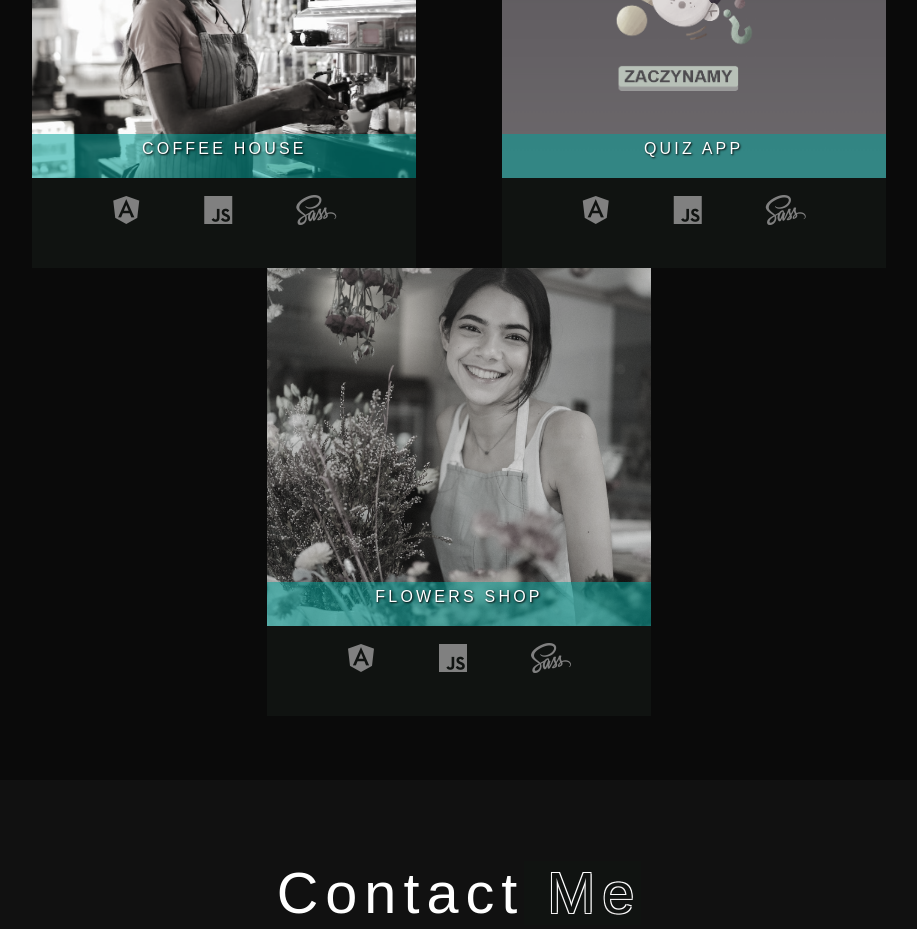
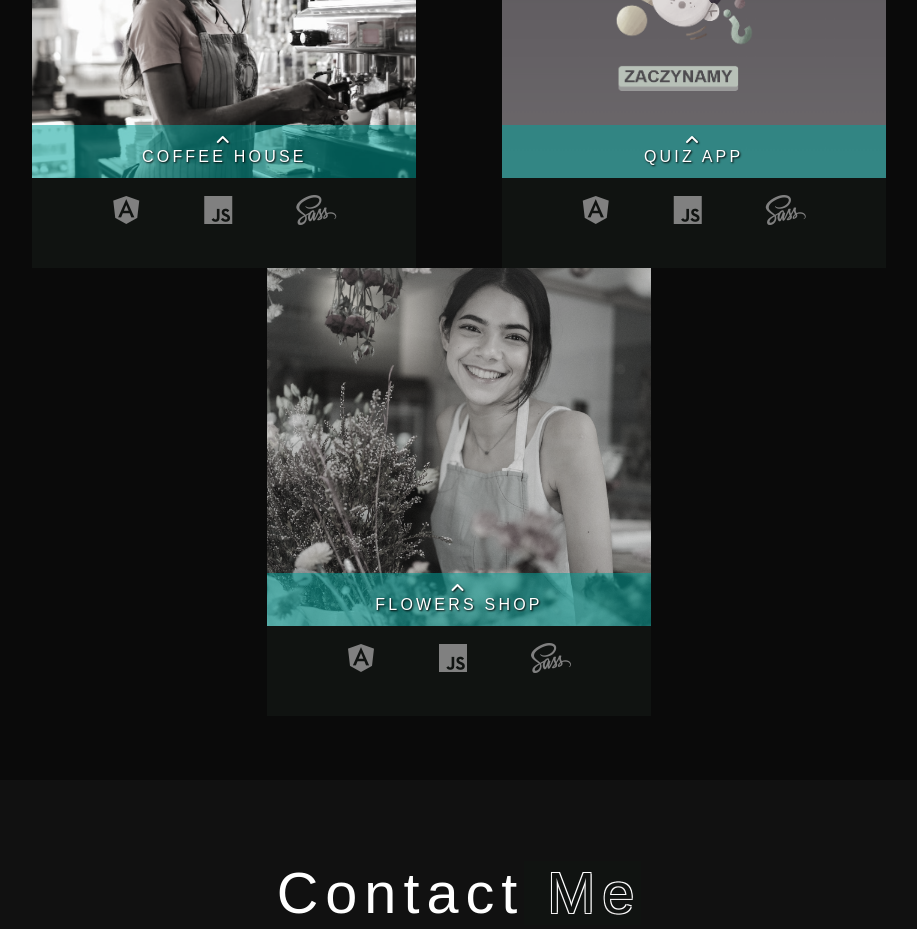
Before and after one commit to AdrianGmaj/Portfolio, an Angular app: page / in a window 1280 px wide. Shown: the part 2080-3009 px from the top of the page, without its empty margins (181-1098 px from the left). Built offline with nearby package versions, Linux system fonts and the light colour scheme; a web font is replaced by a local one.

Commit message:
up animation

```diff
--- a/src/app/home/home/portfolio/portfolio.component.html
+++ b/src/app/home/home/portfolio/portfolio.component.html
@@ -5,7 +5,8 @@
 
     <div class="portfolio-container_card">
       <div class="shadow">
-        <h4 style="color:white">Coffee House</h4>
+        <h4 style="color:white"><i class="up" class="fa-solid fa-angle-up"></i>
+          Coffee House</h4>
         <div class="links">
           <i class="fa-solid fa-up-right-from-square"></i>
           <i class="fa-brands fa-github"></i>
@@ -22,7 +23,7 @@
 
     <div class="portfolio-container_card">
       <div class="shadow">
-        <h4 style="color:white">Quiz App</h4>
+        <h4 style="color:white"><i class="up" class="fa-solid fa-angle-up"></i> Quiz App</h4>
         <div class="links">
         <a href="http://quiz.server117034.nazwa.pl/"  target="_blank">  <i class="fa-solid fa-up-right-from-square"></i></a>
 
@@ -40,7 +41,7 @@
 
     <div class="portfolio-container_card">
       <div class="shadow">
-        <h4 style="color:white">Flowers Shop</h4>
+        <h4 style="color:white"><i class="up" class="fa-solid fa-angle-up"></i> Flowers Shop</h4>
         <div class="links">
           <a href="http://testowa.server117034.nazwa.pl/"  target="_blank">  <i class="fa-solid fa-up-right-from-square"></i></a>
           <i class="fa-brands fa-github"></i>
--- a/src/app/home/home/portfolio/portfolio.component.scss
+++ b/src/app/home/home/portfolio/portfolio.component.scss
@@ -98,7 +98,7 @@
                     bottom: 0;
                     left: 0;
                     width: 100%;
-                    height: 30%;
+                    height: 32%;
                     background-color: #01a29a86;
                     z-index: 10;
                     transition: all 0.4s ease-in-out;
@@ -111,11 +111,20 @@
                     h4{
                       position: absolute;
                       top:5%;
+                      display: flex;
+                      flex-direction: column;
+                      align-items: center;
                       text-transform: uppercase;
                       font-family: "Protest Strike", sans-serif;
                       font-weight: 100;
                       letter-spacing: 0.2rem;
                       text-shadow: 1px 1px 2px black;
+                      transition:all 1s ease-in-out;
+
+                    i{
+                        transition:all 1s ease-in-out;
+                        opacity: 100%;
+                      }
                     }
                     .links{
                         display: flex;
@@ -147,9 +156,17 @@
         }
         &_card:hover .shadow h4{
           position: relative;
+        //   opacity: 0%;
+        }
+        &_card:hover .shadow h4 i{
+            opacity: 0%;
+            top:100%;
         }
         &_card:hover .tech{
          color: white;
         }
+        &_card:hover .up{
+
+        }
     }
 }
```
